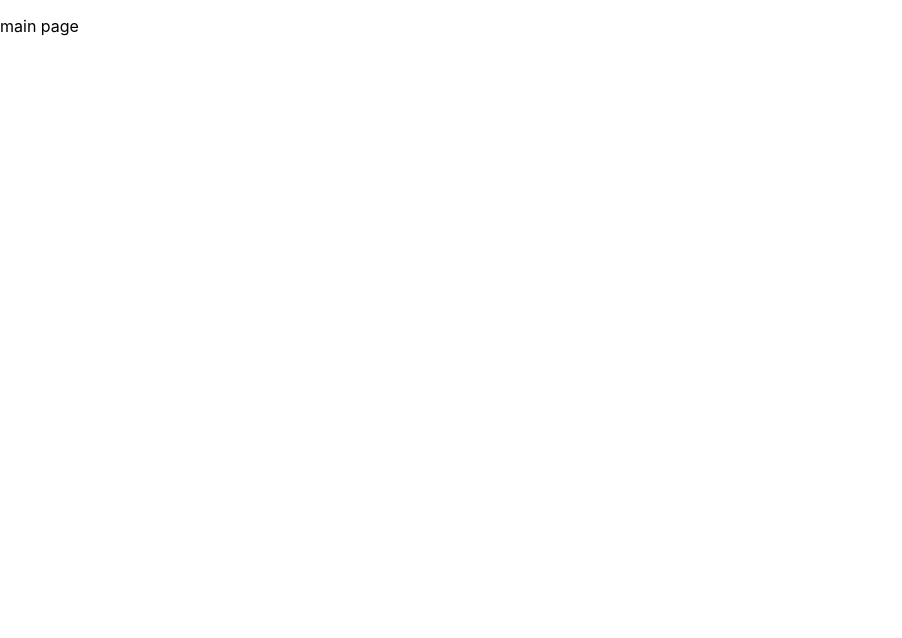
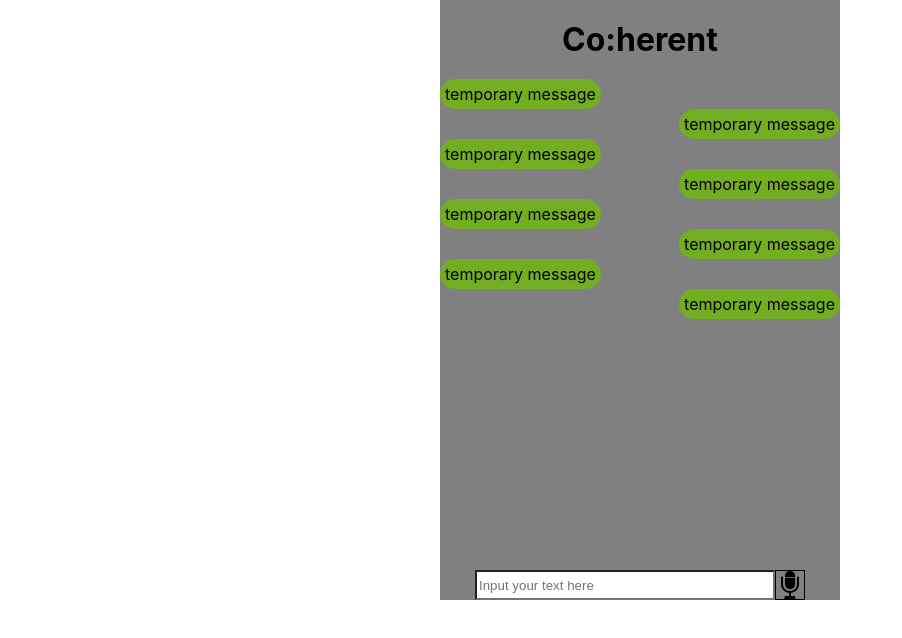
Before and after one commit to eddy-guo/coherent, a Next.js app: page /main in a window 1280 px wide. Shown: the top 638 px of the page, without its empty margins (0-902 px from the left). Built offline with nearby package versions, Linux system fonts and the light colour scheme.

Commit message:
main application general format and setup

```diff
--- a/pages/main.js
+++ b/pages/main.js
@@ -1,13 +1,35 @@
 import Head from "next/head";
 import Image from "next/image";
-// import styles from "../styles/Home.module.css";
+import styles from "../styles/Main.module.css";
 
 export default function Main() {
   return (
-    <div>
-      <main>
-        <p>main page</p>
-      </main>
-    </div>
+    <main className={styles.main}>
+      <Head>
+      <title>Co:herent - Main</title>
+      </Head>
+      <h1 className={styles.header}>Co:herent</h1>
+      <div className={styles.messages}>
+      {/* this should populate on its own when messages are sent (left, right, then left etc) */}
+      <div className={styles.leftmessage}><p className={styles.lefttext}>temporary message</p></div>
+      <div className={styles.rightmessage}><p className={styles.righttext}>temporary message</p></div>
+      <div className={styles.leftmessage}><p className={styles.lefttext}>temporary message</p></div>
+      <div className={styles.rightmessage}><p className={styles.righttext}>temporary message</p></div>
+      <div className={styles.leftmessage}><p className={styles.lefttext}>temporary message</p></div>
+      <div className={styles.rightmessage}><p className={styles.righttext}>temporary message</p></div>
+      <div className={styles.leftmessage}><p className={styles.lefttext}>temporary message</p></div>
+      <div className={styles.rightmessage}><p className={styles.righttext}>temporary message</p></div>
+      </div>
+      <div className={styles.inputarea}>
+        <input
+          className={styles.input}
+          type="text"
+          id="input"
+          name="input-text"
+          placeholder="Input your text here"
+        />
+        <input className={styles.button} type="image" src="/images/microphone.svg" />
+      </div>
+    </main>
   );
 }
--- /dev/null
+++ b/styles/Main.module.css
@@ -0,0 +1,55 @@
+.main {
+  width: 400px;
+  height: 600px;
+  margin: auto;
+  position: relative;
+  align-items: center;
+  background-color: grey;
+  display: flex;
+  flex-direction: column;
+}
+
+.header {
+  margin: 0;
+  padding: 20px;
+}
+
+.messages {
+    width: 400px;
+    display: flex;
+    flex-direction: column;
+}
+
+.leftmessage {
+    align-self: start;
+}
+
+.rightmessage {
+    align-self: end;
+}
+
+.lefttext, .righttext {
+    margin: 0;
+    border-radius: 25px;
+    background: #73AD21;
+    padding: 5px;
+}
+
+.inputarea {
+  display: flex;
+  flex-direction: row;
+  position: absolute;
+  bottom: 0;
+}
+
+.button {
+  width: 30px;
+  height: 30px;
+  border: solid black 1px;
+}
+
+.input {
+  background-color: white;
+  width: 300px;
+  color: black;
+}
```
Also changed, not shown: public/images/microphone.svg (added).
